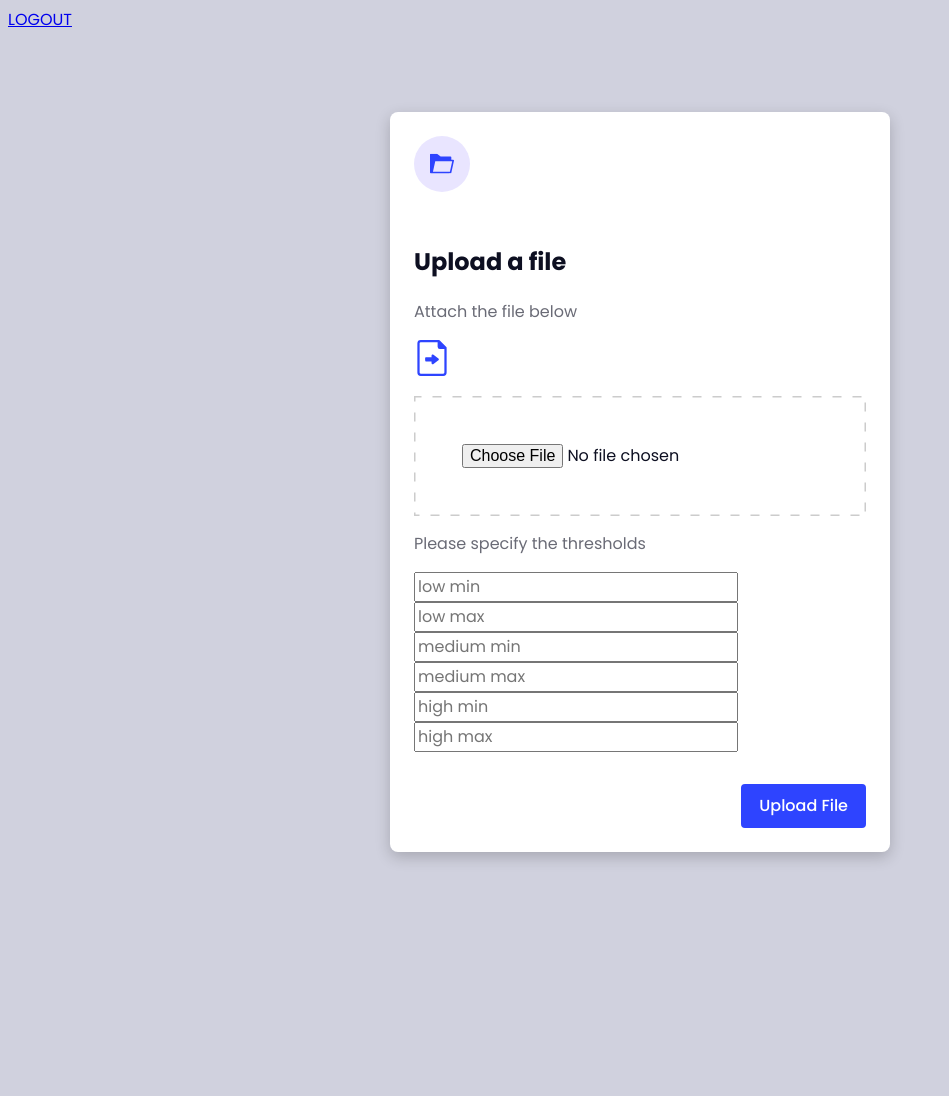
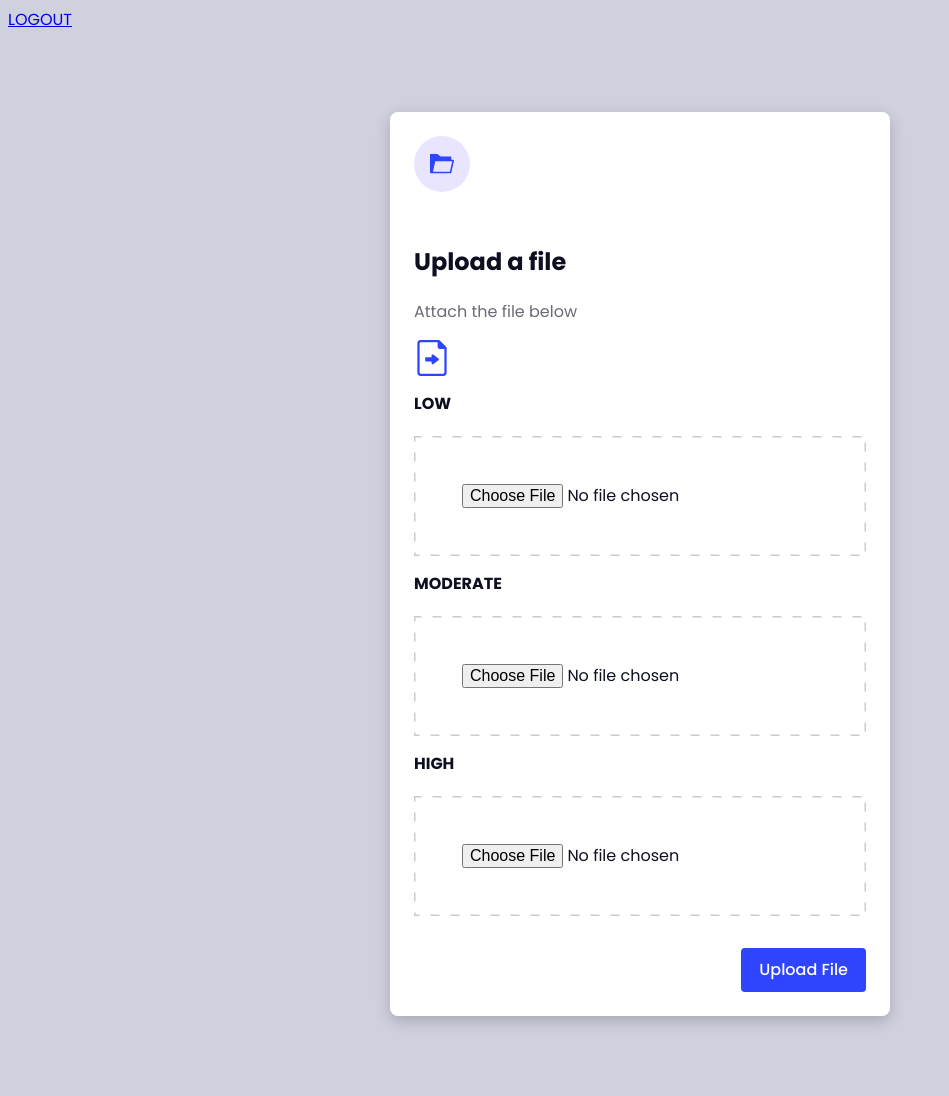
Before and after one commit to niananto/ews-re-backend, a Node server app: page /admin/upload in a window 1280 px wide. Shown: the whole page, without its empty margins (0-949 px from the left). Before the commit the page ends 862 px from the top, so only its background shows below. Run offline with Node 20, Linux system fonts and the light colour scheme; the visitor is signed in with stand-in values (Sample User, id 1).

Commit message:
json files to firebase

```diff
--- a/package.json
+++ b/package.json
@@ -19,6 +19,7 @@
     "express-fileupload": "^1.4.0",
     "express-promise-router": "^4.1.1",
     "express-session": "^1.17.3",
+    "firebase": "^10.4.0",
     "method-override": "^3.0.0",
     "pg": "^8.9.0",
     "uuid": "^9.0.0"
--- a/server.js
+++ b/server.js
@@ -20,19 +20,20 @@ const swaggerUI = require("swagger-ui-express");
 const router = require("./router");
 const db = require("./controllers/database").db;
 
+// firebase
+const storage = require("./controllers/firebase").storage;
+const getStorage = require("firebase/storage").getStorage;
+const ref = require("firebase/storage").ref;
+const getDownloadURL = require("firebase/storage").getDownloadURL;
+const uploadBytesResumable = require("firebase/storage").uploadBytesResumable;
+const uploadBytes = require("firebase/storage").uploadBytes;
+
 const app = express();
 app.use(express.json());
 app.use(cors());
 app.use(fileupload());
 app.use(bodyparser.json());
 app.use(bodyparser.urlencoded({ extended: true }));
-// app.use(
-// 	session({
-// 		secret: uuidv4(),
-// 		resave: false,
-// 		saveUninitialized: true,
-// 	})
-// );
 
 app.use(methodOverride());
 app.use(cookieParser());
@@ -42,8 +43,8 @@ const Client = require("./controllers/database").Client;
 app.use(session({
 	store: new pgSession({
 		// pool : process.env.DB_URI,     // Connection pool
-    conString : process.env.DB_URI,   // Connect using something else than default DATABASE_URL env variable
-    tableName : 'session',            // Use another table-name than the default "session" one
+		conString: process.env.DB_URI,   // Connect using something else than default DATABASE_URL env variable
+		tableName: 'session',            // Use another table-name than the default "session" one
 		createTableIfMissing: true,
 	}),
 	secret: uuidv4(),
@@ -129,35 +130,31 @@ app.post("/admin/upload", async function (req, res, next) {
 		return res.status(400).send("No files were uploaded.");
 	}
 
-	const file = req.files.csv;
-	console.log(file.name + " received");
-
-	if (path.extname(file.name) != ".csv") {
-		return res.status(400).send("Please upload csv files only");
+	const files = {
+		low: req.files.json_low,
+		mod: req.files.json_mod,
+		high: req.files.json_high,
 	}
 
-	const thresholds = { low_min, low_max, med_min, med_max, high_min, high_max } = req.body;
-	console.log(thresholds);
-	// check if they are numbers
-	for (const [key, value] of Object.entries(thresholds)) {
-		if (isNaN(value)) {
-			return res.status(400).send("Thresholds must be numbers");
+	for (const [key, file] of Object.entries(files)) {
+
+		const filename = key + ".json";
+
+		// upload file to firebase
+		const storageRef = ref(storage, filename);
+		const uploadTask = uploadBytesResumable(storageRef, file.data, { contentType: "application/json" });
+		uploadTask.on("state_changed",
+			(snapshot) => {
+				const progress = (snapshot.bytesTransferred / snapshot.totalBytes) * 100;
+				console.log(`Upload ${filename} is ${progress}% done`);
+			},
+			(error) => {
+				console.error(error);
 			}
+		);
 	}
 
-	const filepath = path.join(__dirname, "/uploads/", file.name);
-
-	file.mv(filepath, function (err, result) {
-		if (err) {
-			console.log(err);
-			console.log("Couldn't save the file");
-			return res.status(500).send("Couldn't save the file");
-		}
-
-		require("./utils/csvParser3")(filepath, thresholds);
-
-		return res.status(200).send(file.name + " File Upload Successful");
-	});
+	res.status(200).send("Files uploaded");
 });
 
 // Default response for any other request
--- a/views/upload.ejs
+++ b/views/upload.ejs
@@ -1,24 +1,32 @@
 <!DOCTYPE html>
+
 <head>
-        <title><%= locals.title ? title : "CSV Upload" %></title>
-        <link rel='stylesheet' href='https://fonts.googleapis.com/css2?family=Poppins:ital,wght@0,100;0,200;0,300;0,400;0,500;0,600;0,700;0,800;0,900;1,100;1,200;1,300;1,400;1,500;1,600;1,700;1,800;1,900&amp;display=swap'>
+    <title>
+        <%= locals.title ? title : "CSV Upload" %>
+    </title>
+    <link rel='stylesheet'
+        href='https://fonts.googleapis.com/css2?family=Poppins:ital,wght@0,100;0,200;0,300;0,400;0,500;0,600;0,700;0,800;0,900;1,100;1,200;1,300;1,400;1,500;1,600;1,700;1,800;1,900&amp;display=swap'>
 
     <link rel="stylesheet" href="/styles/upload.css">
 </head>
+
 <body>
     <a href="/route/logout">LOGOUT</a>
     <div class="modal">
         <div class="modal-header">
             <div class="modal-logo">
                 <span class="logo-circle">
-                        <svg xmlns="http://www.w3.org/2000/svg" xmlns:xlink="http://www.w3.org/1999/xlink" width="512" height="419.116" viewBox="0 0 512 419.116">
+                    <svg xmlns="http://www.w3.org/2000/svg" xmlns:xlink="http://www.w3.org/1999/xlink" width="512"
+                        height="419.116" viewBox="0 0 512 419.116">
                         <defs>
                             <clipPath id="clip-folder-new">
                                 <rect width="512" height="419.116" />
                             </clipPath>
                         </defs>
                         <g id="folder-new" clip-path="url(#clip-folder-new)">
-                                <path id="Union_1" data-name="Union 1" d="M16.991,419.116A16.989,16.989,0,0,1,0,402.125V16.991A16.989,16.989,0,0,1,16.991,0H146.124a17,17,0,0,1,10.342,3.513L227.217,57.77H437.805A16.989,16.989,0,0,1,454.8,74.761v53.244h40.213A16.992,16.992,0,0,1,511.6,148.657L454.966,405.222a17,17,0,0,1-16.6,13.332H410.053v.562ZM63.06,384.573H424.722L473.86,161.988H112.2Z" fill="var(--c-action-primary)" stroke="" stroke-width="1" />
+                            <path id="Union_1" data-name="Union 1"
+                                d="M16.991,419.116A16.989,16.989,0,0,1,0,402.125V16.991A16.989,16.989,0,0,1,16.991,0H146.124a17,17,0,0,1,10.342,3.513L227.217,57.77H437.805A16.989,16.989,0,0,1,454.8,74.761v53.244h40.213A16.992,16.992,0,0,1,511.6,148.657L454.966,405.222a17,17,0,0,1-16.6,13.332H410.053v.562ZM63.06,384.573H424.722L473.86,161.988H112.2Z"
+                                fill="var(--c-action-primary)" stroke="" stroke-width="1" />
                         </g>
                     </svg>
                 </span>
@@ -32,21 +40,29 @@
             <p class="modal-description">Attach the file below</p>
             <form action="" method="post" enctype="multipart/form-data">
                 <span class="upload-area-icon">
-                        <svg xmlns="http://www.w3.org/2000/svg" xmlns:xlink="http://www.w3.org/1999/xlink" width="340.531" height="419.116" viewBox="0 0 340.531 419.116">
+                    <svg xmlns="http://www.w3.org/2000/svg" xmlns:xlink="http://www.w3.org/1999/xlink" width="340.531"
+                        height="419.116" viewBox="0 0 340.531 419.116">
                         <g id="files-new" clip-path="url(#clip-files-new)">
-                            <path id="Union_2" data-name="Union 2" d="M-2904.708-8.885A39.292,39.292,0,0,1-2944-48.177V-388.708A39.292,39.292,0,0,1-2904.708-428h209.558a13.1,13.1,0,0,1,9.3,3.8l78.584,78.584a13.1,13.1,0,0,1,3.8,9.3V-48.177a39.292,39.292,0,0,1-39.292,39.292Zm-13.1-379.823V-48.177a13.1,13.1,0,0,0,13.1,13.1h261.947a13.1,13.1,0,0,0,13.1-13.1V-323.221h-52.39a26.2,26.2,0,0,1-26.194-26.195v-52.39h-196.46A13.1,13.1,0,0,0-2917.805-388.708Zm146.5,241.621a14.269,14.269,0,0,1-7.883-12.758v-19.113h-68.841c-7.869,0-7.87-47.619,0-47.619h68.842v-18.8a14.271,14.271,0,0,1,7.882-12.758,14.239,14.239,0,0,1,14.925,1.354l57.019,42.764c.242.185.328.485.555.671a13.9,13.9,0,0,1,2.751,3.292,14.57,14.57,0,0,1,.984,1.454,14.114,14.114,0,0,1,1.411,5.987,14.006,14.006,0,0,1-1.411,5.973,14.653,14.653,0,0,1-.984,1.468,13.9,13.9,0,0,1-2.751,3.293c-.228.2-.313.485-.555.671l-57.019,42.764a14.26,14.26,0,0,1-8.558,2.847A14.326,14.326,0,0,1-2771.3-147.087Z" transform="translate(2944 428)" fill="var(--c-action-primary)"/>
+                            <path id="Union_2" data-name="Union 2"
+                                d="M-2904.708-8.885A39.292,39.292,0,0,1-2944-48.177V-388.708A39.292,39.292,0,0,1-2904.708-428h209.558a13.1,13.1,0,0,1,9.3,3.8l78.584,78.584a13.1,13.1,0,0,1,3.8,9.3V-48.177a39.292,39.292,0,0,1-39.292,39.292Zm-13.1-379.823V-48.177a13.1,13.1,0,0,0,13.1,13.1h261.947a13.1,13.1,0,0,0,13.1-13.1V-323.221h-52.39a26.2,26.2,0,0,1-26.194-26.195v-52.39h-196.46A13.1,13.1,0,0,0-2917.805-388.708Zm146.5,241.621a14.269,14.269,0,0,1-7.883-12.758v-19.113h-68.841c-7.869,0-7.87-47.619,0-47.619h68.842v-18.8a14.271,14.271,0,0,1,7.882-12.758,14.239,14.239,0,0,1,14.925,1.354l57.019,42.764c.242.185.328.485.555.671a13.9,13.9,0,0,1,2.751,3.292,14.57,14.57,0,0,1,.984,1.454,14.114,14.114,0,0,1,1.411,5.987,14.006,14.006,0,0,1-1.411,5.973,14.653,14.653,0,0,1-.984,1.468,13.9,13.9,0,0,1-2.751,3.293c-.228.2-.313.485-.555.671l-57.019,42.764a14.26,14.26,0,0,1-8.558,2.847A14.326,14.326,0,0,1-2771.3-147.087Z"
+                                transform="translate(2944 428)" fill="var(--c-action-primary)" />
                         </g>
                     </svg>
                 </span>
-                <input type="file" name="csv" class="upload-area" required>
+                <span class="upload-area-title">LOW</span>
+                <input type="file" name="json_low" class="upload-area" required accept=".json">
+                <span class="upload-area-title">MODERATE</span>
+                <input type="file" name="json_mod" class="upload-area" required accept=".json">
+                <span class="upload-area-title">HIGH</span>
+                <input type="file" name="json_high" class="upload-area" required accept=".json">
 
                 <!-- <span class="upload-area-title">Drag file(s) here to upload.</span> -->
                 <!-- <span class="upload-area-description"> -->
                 <!-- Alternatively, you can select a file by <br/><strong>clicking here</strong> -->
                 <!-- <input type="file" name="csv"> -->
                 <!-- </span> -->
-                </button>
-                <div>
+                <!-- </button> -->
+                <!-- <div>
                     <p class="modal-description">Please specify the thresholds</p>
                     <input type="text" name="low_min" placeholder="low min" required>
                     <input type="text" name="low_max" placeholder="low max" required>
@@ -54,7 +70,7 @@
                     <input type="text" name="med_max" placeholder="medium max" required>
                     <input type="text" name="high_min" placeholder="high min" required>
                     <input type="text" name="high_max" placeholder="high max" required>
-                </div>
+                </div> -->
         </div>
         <div class="modal-footer">
             <!-- <button type="cancel" class="btn-secondary">Cancel</button> -->
@@ -63,4 +79,5 @@
         </form>
     </div>
 </body>
+
 </html>
```
Also changed, not shown: controllers/firebase.js (added, +21 -0 lines). Lines whose indentation alone changed are shown as unchanged.
